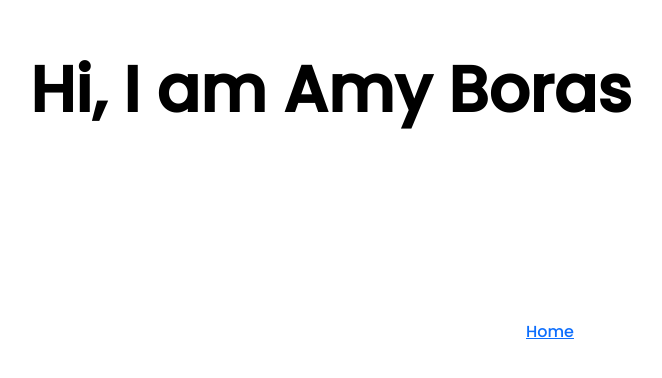
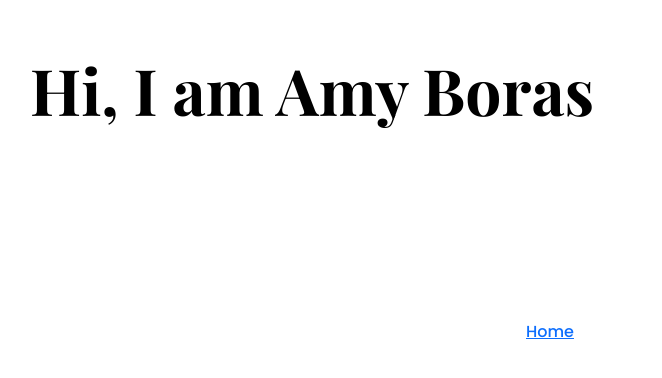
Before and after one commit to code-seamstress/Portfolio-Project, a plain HTML site: page work.html in a window 1280 px wide. Shown: the part 140-518 px from the top of the page, without its empty margins (90-752 px from the left). Drawn offline with nearby package versions, Linux system fonts and the light colour scheme.

Commit message:
Changed font family

```diff
--- a/styles/styles.css
+++ b/styles/styles.css
@@ -107,7 +107,7 @@ footer {
 .content-container h1 {
   font-size: 64px;
   line-height: 80px;
-  font-family: var(--default-font-family);
+  font-family: var(--heading-font-family);
 }
 
 .content-container h2 {
```
